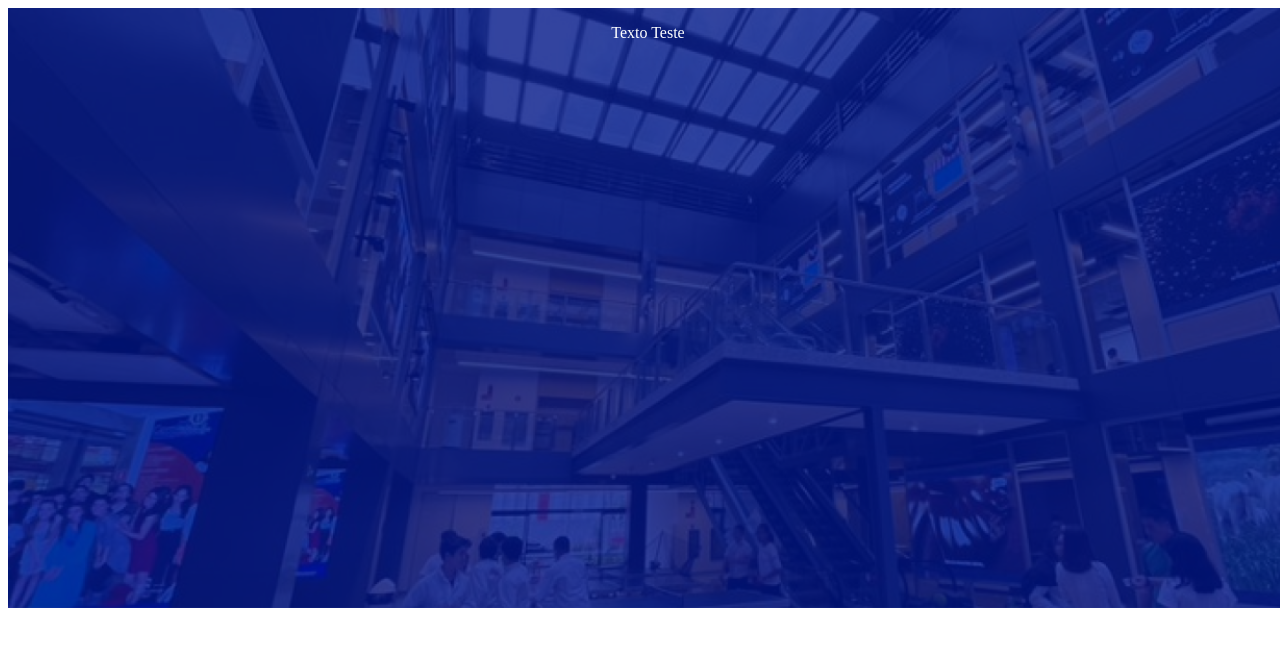
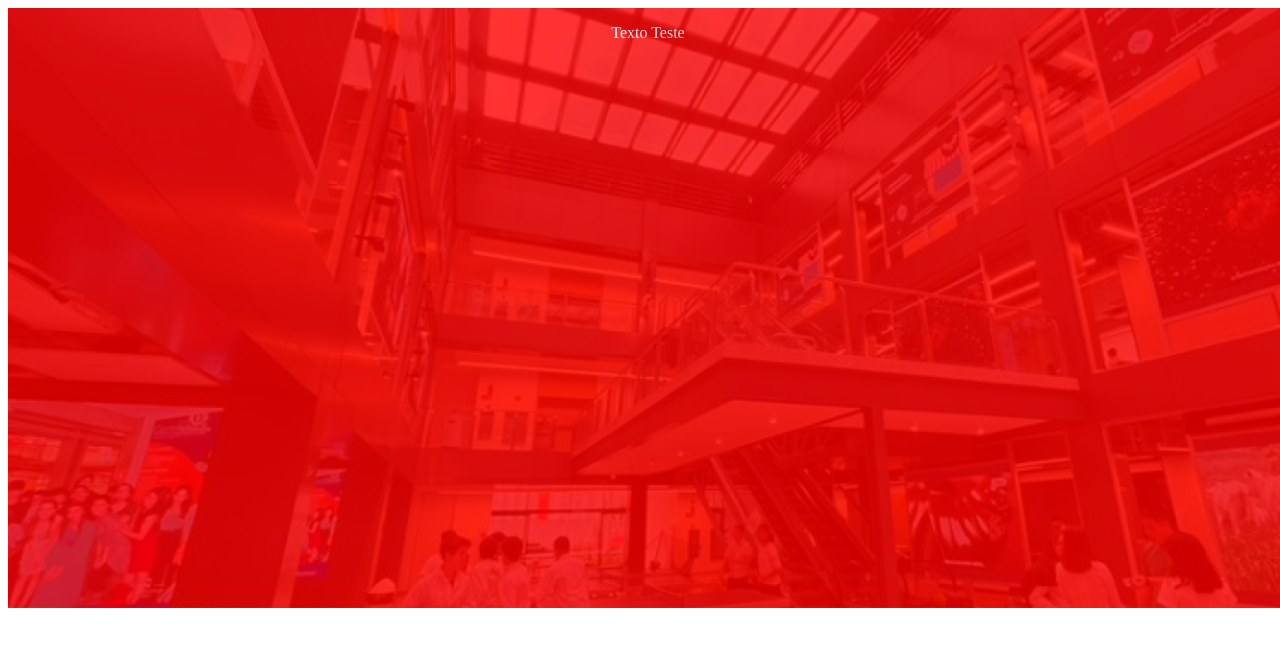
Before and after one commit to M1409/proposta-germinare, a React (Create React App) app: page / in a window 1280 px wide. Shown: the top 646 px of the page. Built offline with nearby package versions, Linux system fonts and the light colour scheme.

Commit message:
feat/germinare/props and structure settings

```diff
--- a/src/App.tsx
+++ b/src/App.tsx
@@ -6,7 +6,7 @@ function App() {
 
   return (
     <div className="App">
-      <LayoutSection   height = '600px' src = {img} >
+      <LayoutSection   height = '600px' src = {img} color = 'red' >
           <p style = {{color: 'white'}}> Texto Teste</p>
       </LayoutSection>
 
--- a/src/Components/LayoutSection/LayoutSection.tsx
+++ b/src/Components/LayoutSection/LayoutSection.tsx
@@ -1,15 +1,17 @@
 import './style.scss'
+import { DetailedHTMLProps, ButtonHTMLAttributes } from 'react'
 
 export type BlueSectionProps = {
     src?: string
     height?: string
-} & any
+    color?: string
+} &  DetailedHTMLProps<ButtonHTMLAttributes<HTMLDivElement>, HTMLDivElement>
 
 export function LayoutSection({children, src, color, height, ...props}:BlueSectionProps){
 
     return (
-        <div className='LayoutSection' style = {{backgroundImage: ` url(${src})`,  height: height }} {...props}>
-            <span>
+        <div className='LayoutSection' style = {{backgroundImage: ` url(${src})`,height: height}} {...props}>
+            <span style = {{backgroundColor: color}}>
                 <div>
                     {children}
                 </div>
--- a/src/Components/LayoutSection/style.scss
+++ b/src/Components/LayoutSection/style.scss
@@ -4,16 +4,14 @@
     position: relative;
     background-repeat: no-repeat;
     background-size: cover ;
+}
 
-    &:before{
-        background-color: #011689;
-        content: '';
+.LayoutSection span {
         display: block;
         height: 100%;
         position: absolute;
         width: 100%;
         opacity: 0.8;
-    }
 }
 
 .LayoutSection div{
```
